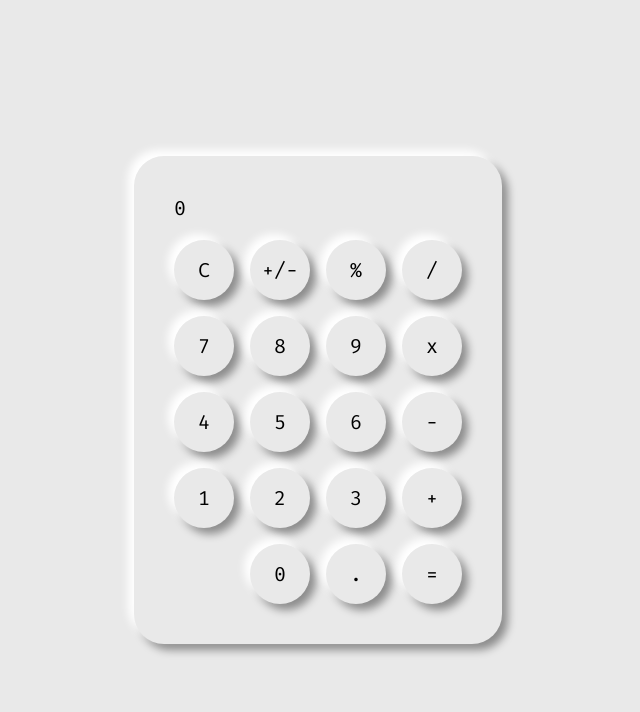
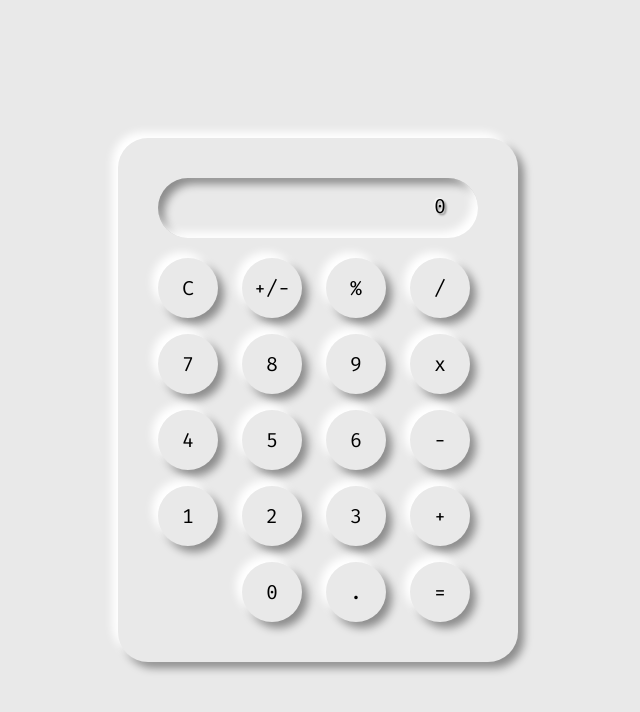
Before and after one commit to AdrianMoncada/Project-Calculator, a plain HTML site: page index.html in a window 1280 px wide. Shown: the whole page, without its empty margins (322-962 px from the left). Drawn offline with Linux system fonts and the light colour scheme.

Commit message:
changing to deploy website

```diff
--- a/dist/index.html
+++ b/index.html
@@ -9,7 +9,7 @@
 </head>
 <body>
   <main>
-    <div id="display">0</div>
+    <div class ="display" id="display">0</div>
     <div class='keys'>
       <button value = "clear" class = "clear" type = "button" op='clear'>C</button>
       <button value = "sign" class = "sign" type = "button" class='op__key' op='negate'>+/-</button>
--- a/dist/scss/main.scss
+++ b/scss/main.scss
@@ -34,7 +34,7 @@ main {
   }
 
 
-  #display {
+  .display {
     @include shadow-inset;
     width: 320px;
     height: 60px;
```
Also changed, not shown: css/main.css, script.js (renamed from dist/script.js), 3 other files.
